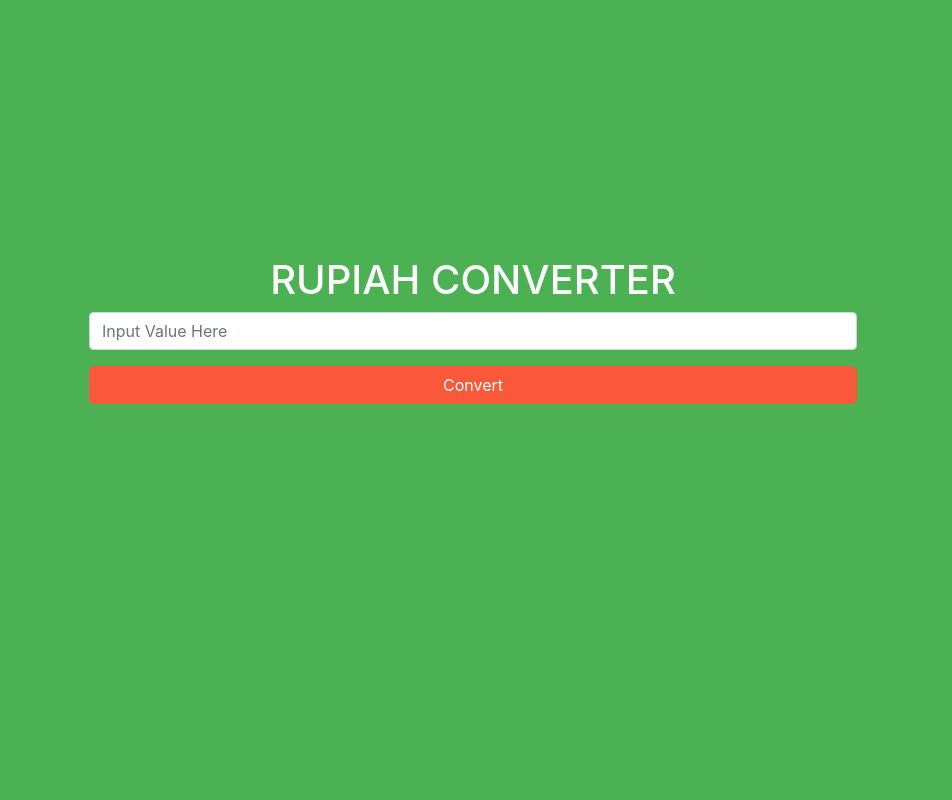
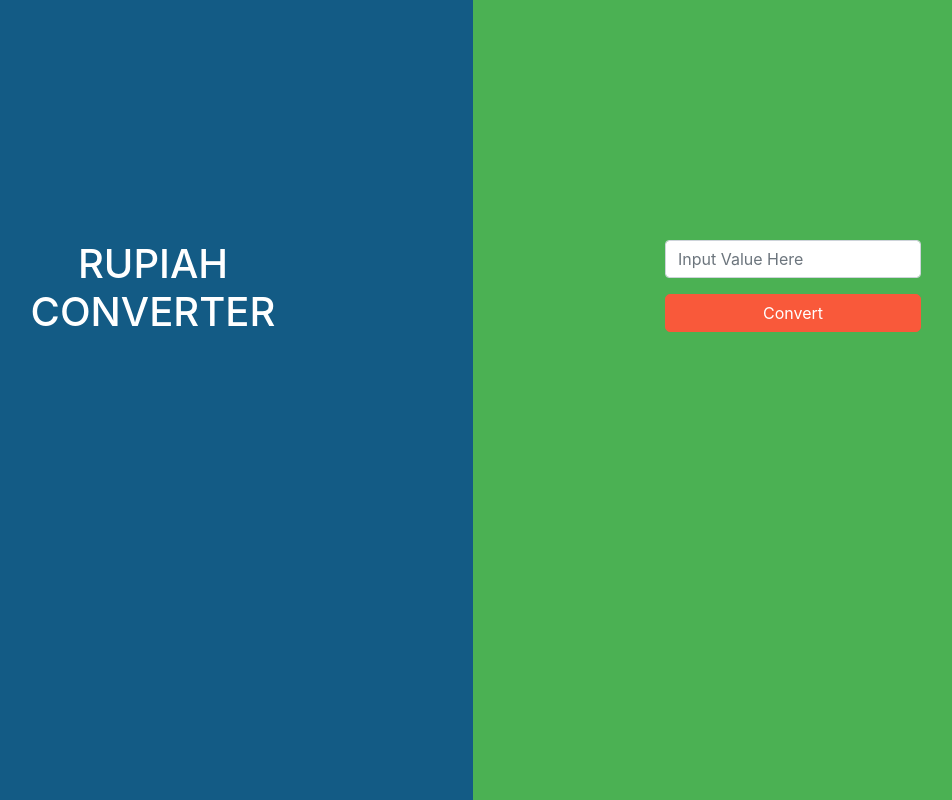
Before and after one commit to Ditobaskoro/rupiah, a React app: page / in a window 1280 px wide. Shown: the whole page, without its empty margins (167-1119 px from the left). Built offline with nearby package versions, Linux system fonts and the light colour scheme.

Commit message:
add test

```diff
--- a/package.json
+++ b/package.json
@@ -5,7 +5,9 @@
   "main": "src/index.js",
   "scripts": {
     "start": "webpack-dev-server --mode development --open",
-    "build": "webpack --mode production"
+    "build": "webpack --mode production",
+    "deploy": "yarn run build && firebase deploy",
+    "test": "cd src/test && mocha"
   },
   "author": "Dito",
   "license": "ISC",
@@ -16,6 +18,7 @@
     "babel-preset-react": "^6.24.1",
     "css-loader": "^0.28.11",
     "html-webpack-plugin": "^3.1.0",
+    "mocha": "^5.2.0",
     "style-loader": "^0.20.3",
     "webpack": "^4.2.0",
     "webpack-cli": "^2.0.13",
--- a/src/containers/main.js
+++ b/src/containers/main.js
@@ -10,7 +10,7 @@ export default class Main extends React.Component {
         number: 0,
         error: "",
         arr: [],
-        converting: false
+        converting: false,
       };
   }
   onChange = (event) => {
@@ -18,8 +18,6 @@ export default class Main extends React.Component {
     const input = event.target.value;
     const validate = /(?=.*\d)^(rp|rp\s)?(([1-9]\d{0,2}(\.\d{3})*)|\d+)?(,0{2})?$/i;
     let error = validate.test(input) || input == '' ? '' : 'Format Invalid';
-
-    // console.log('test',validate.test(input));
     let number = null;
     //parsing
     if(error === ''){
@@ -55,13 +53,17 @@ export default class Main extends React.Component {
       }
     }
     if(sum !== 0 && sum !== null){
-      arr.push(`Rp${sum} left`)
+      arr.push(`Rp${sum} left (no available fraction)`)
     }
     this.setState({converting: false, arr})
   }
   render() {
     const {input, error, arr, converting} = this.state;
     return (
+      <div>
+        <div className="side-view">
+          <h1 className="side-title">RUPIAH CONVERTER</h1>
+        </div>
         <form className="main-form" onSubmit={(e) => this.convert(e)}>
           <h1 className="main-title">RUPIAH CONVERTER</h1>
           <InputText
@@ -79,6 +81,7 @@ export default class Main extends React.Component {
                 return <p key={i} className="fractions">{list}</p>
               })}
         </form>
+      </div>
     );
   }
 }
--- a/src/styles/main.css
+++ b/src/styles/main.css
@@ -1,17 +1,51 @@
 html, body {
   height: 100%;
-  background-color: #4BB153 !important;
+}
+@media screen and (min-width: 1028px) {
+  .main-form {
+    width:50%;
+  }
+  .main-title {
+    display: none;
+  }
+  .side-view {
+    width: 50%;
+  }
+}
+@media screen and (max-width: 1028px) {
+  .main-form {
+    width:100%;
+  }
+  .side-view {
+    display: none !important;
+  }
+}
+.side-view {
+  vertical-align: top;
+  background-color: #135B85;
+  height: 100vh;
+  padding-top: 30vh;
+  display: inline-block;
+  padding-left: 15%;
+  padding-right: 15%;
 }
 .main-form{
-  width: 100%;
-  height: 100%;
-  padding: 20%;
+  background-color: #4BB153;
+  display: inline-block;
+  height: 100vh;
+  padding-top: 30vh;
+  padding-left: 15%;
+  padding-right: 15%;
 }
 .input-num {
   height: 45px !important;
   margin-top: 10px;
   margin-bottom: 20px;
   border-radius: 4px !important;
+}
+.side-title {
+  text-align: center;
+  color: white;
 }
 .main-title {
   text-align: center;
```
Also changed, not shown: src/test/test.js (added, +33 -0 lines), 1 other file. Lines whose indentation alone changed are shown as unchanged.
